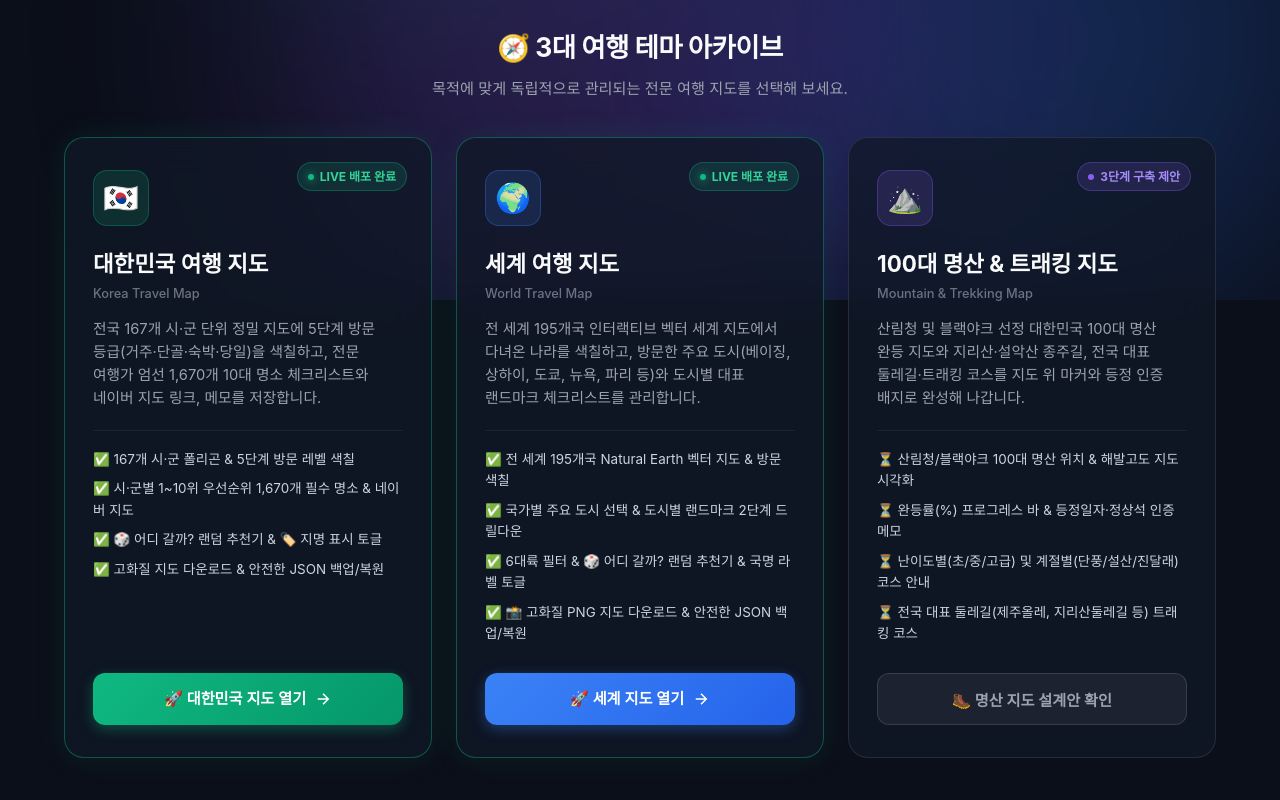
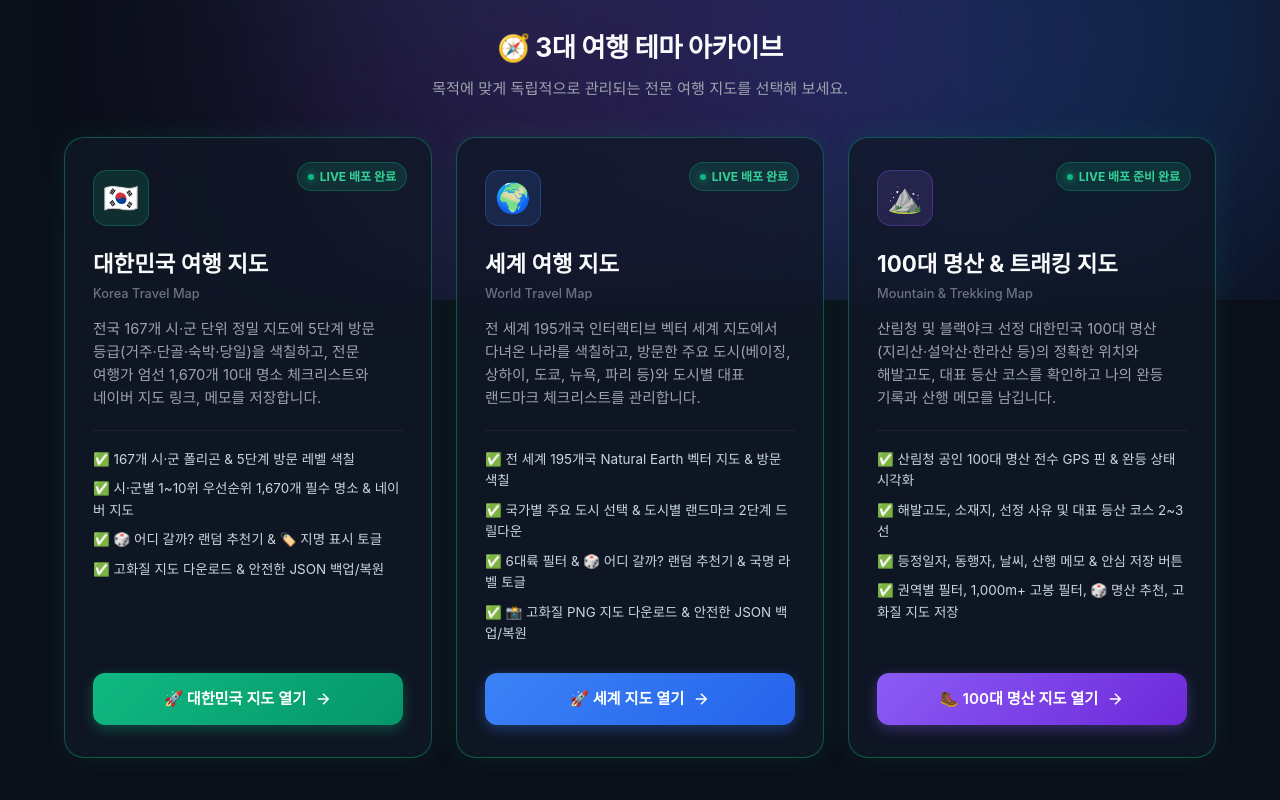
Before and after one commit to MinseoHaeseoFa/my-travel-map, a plain HTML site: page index.html in a window 1280 px wide. Shown: the part 500-1300 px from the top of the page. Drawn offline with Linux system fonts and the light colour scheme; a web font is replaced by a local one.

Commit message:
feat: 3단계 100대 명산 트래킹 지도 LIVE 링크 연결

```diff
--- a/index.html
+++ b/index.html
@@ -129,10 +129,10 @@
           </div>
         </div>
 
-        <!-- 3. 100대 명산 & 트래킹 지도 (기획 중) -->
-        <div class="app-card planned-card">
-          <div class="card-status status-purple">
-            <span class="status-dot"></span> 3단계 구축 제안
+        <!-- 3. 100대 명산 & 트래킹 지도 (구축 완료) -->
+        <div class="app-card active-card">
+          <div class="card-status status-live">
+            <span class="status-dot"></span> LIVE 배포 준비 완료
           </div>
           <div class="card-icon-wrap bg-purple">
             <span class="card-icon">⛰️</span>
@@ -140,20 +140,21 @@
           <h3 class="card-title">100대 명산 & 트래킹 지도</h3>
           <p class="card-en-title">Mountain & Trekking Map</p>
           <p class="card-desc">
-            산림청 및 블랙야크 선정 대한민국 100대 명산 완등 지도와 지리산·설악산 종주길, 전국 대표 둘레길·트래킹 코스를 지도 위 마커와 등정 인증 배지로 완성해 나갑니다.
+            산림청 및 블랙야크 선정 대한민국 100대 명산(지리산·설악산·한라산 등)의 정확한 위치와 해발고도, 대표 등산 코스를 확인하고 나의 완등 기록과 산행 메모를 남깁니다.
           </p>
 
           <ul class="card-features">
-            <li>⏳ 산림청/블랙야크 100대 명산 위치 & 해발고도 지도 시각화</li>
-            <li>⏳ 완등률(%) 프로그레스 바 & 등정일자·정상석 인증 메모</li>
-            <li>⏳ 난이도별(초/중/고급) 및 계절별(단풍/설산/진달래) 코스 안내</li>
-            <li>⏳ 전국 대표 둘레길(제주올레, 지리산둘레길 등) 트래킹 코스</li>
+            <li>✅ 산림청 공인 100대 명산 전수 GPS 핀 & 완등 상태 시각화</li>
+            <li>✅ 해발고도, 소재지, 선정 사유 및 대표 등산 코스 2~3선</li>
+            <li>✅ 등정일자, 동행자, 날씨, 산행 메모 & 안심 저장 버튼</li>
+            <li>✅ 권역별 필터, 1,000m+ 고봉 필터, 🎲 명산 추천, 고화질 지도 저장</li>
           </ul>
 
           <div class="card-action">
-            <button class="btn btn-secondary" onclick="alert('100대 명산 & 트래킹 지도(Mountain Travel Map)는 3단계로 구축 예정입니다. 산림청 공인 데이터로 완벽히 준비하겠습니다!')">
-              <span>🥾 명산 지도 설계안 확인</span>
-            </button>
+            <a href="https://mountain-travel-map.vercel.app/" id="mountain-link-btn" target="_blank" rel="noopener" class="btn btn-primary btn-purple">
+              <span>🥾 100대 명산 지도 열기</span>
+              <svg width="18" height="18" viewBox="0 0 24 24" fill="none" stroke="currentColor" stroke-width="2"><path d="M5 12h14M12 5l7 7-7 7"/></svg>
+            </a>
           </div>
         </div>
       </div>
--- a/style.css
+++ b/style.css
@@ -398,6 +398,17 @@ body {
   box-shadow: 0 6px 20px rgba(59, 130, 246, 0.5);
 }
 
+.btn-primary.btn-purple {
+  background: linear-gradient(135deg, #8b5cf6 0%, #6d28d9 100%);
+  color: #ffffff;
+  box-shadow: 0 4px 14px rgba(139, 92, 246, 0.35);
+}
+
+.btn-primary.btn-purple:hover {
+  background: linear-gradient(135deg, #7c3aed 0%, #5b21b6 100%);
+  box-shadow: 0 6px 20px rgba(139, 92, 246, 0.5);
+}
+
 .btn-secondary {
   background: rgba(255, 255, 255, 0.06);
   border: 1px solid rgba(255, 255, 255, 0.12);
```
